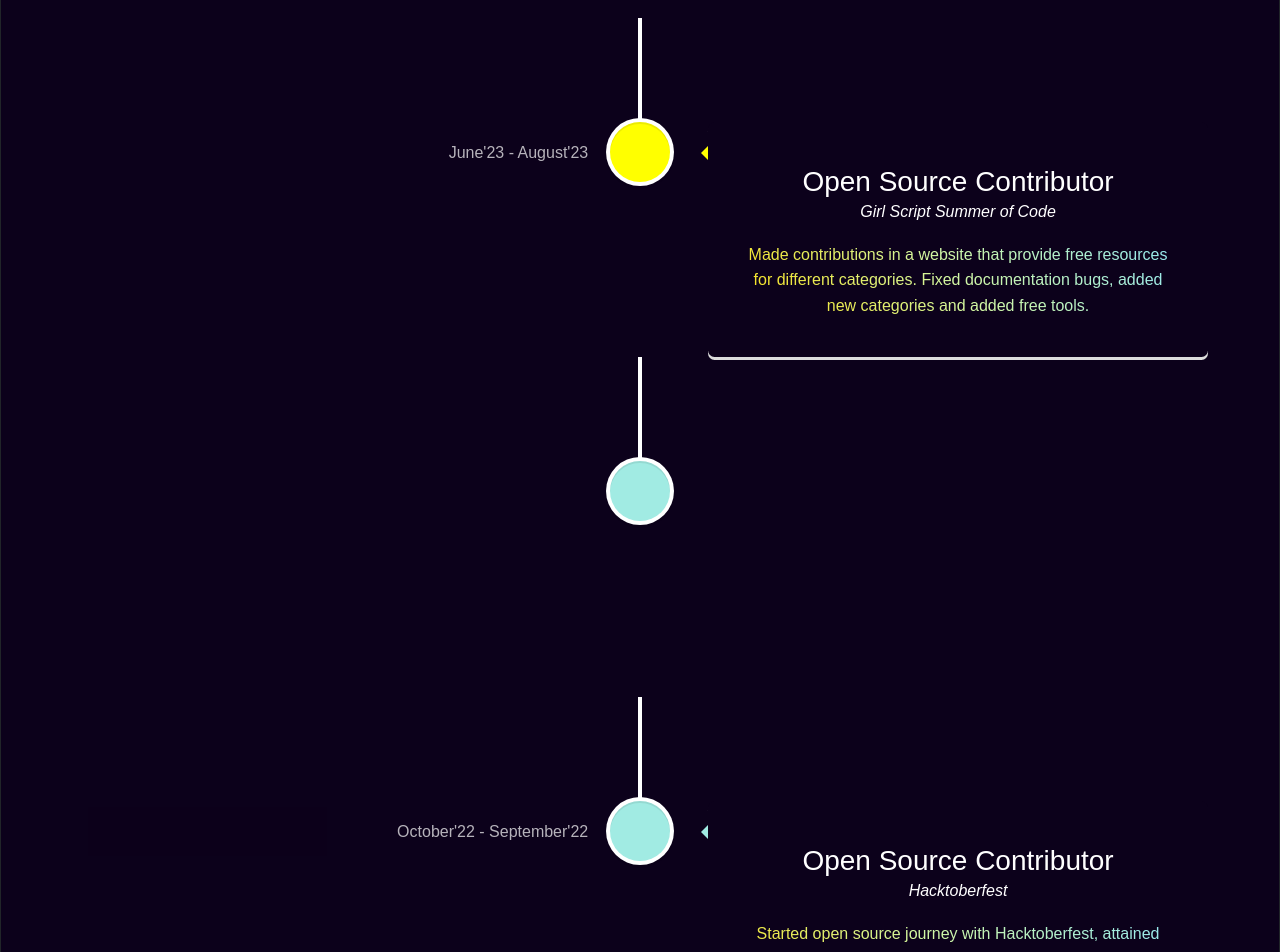
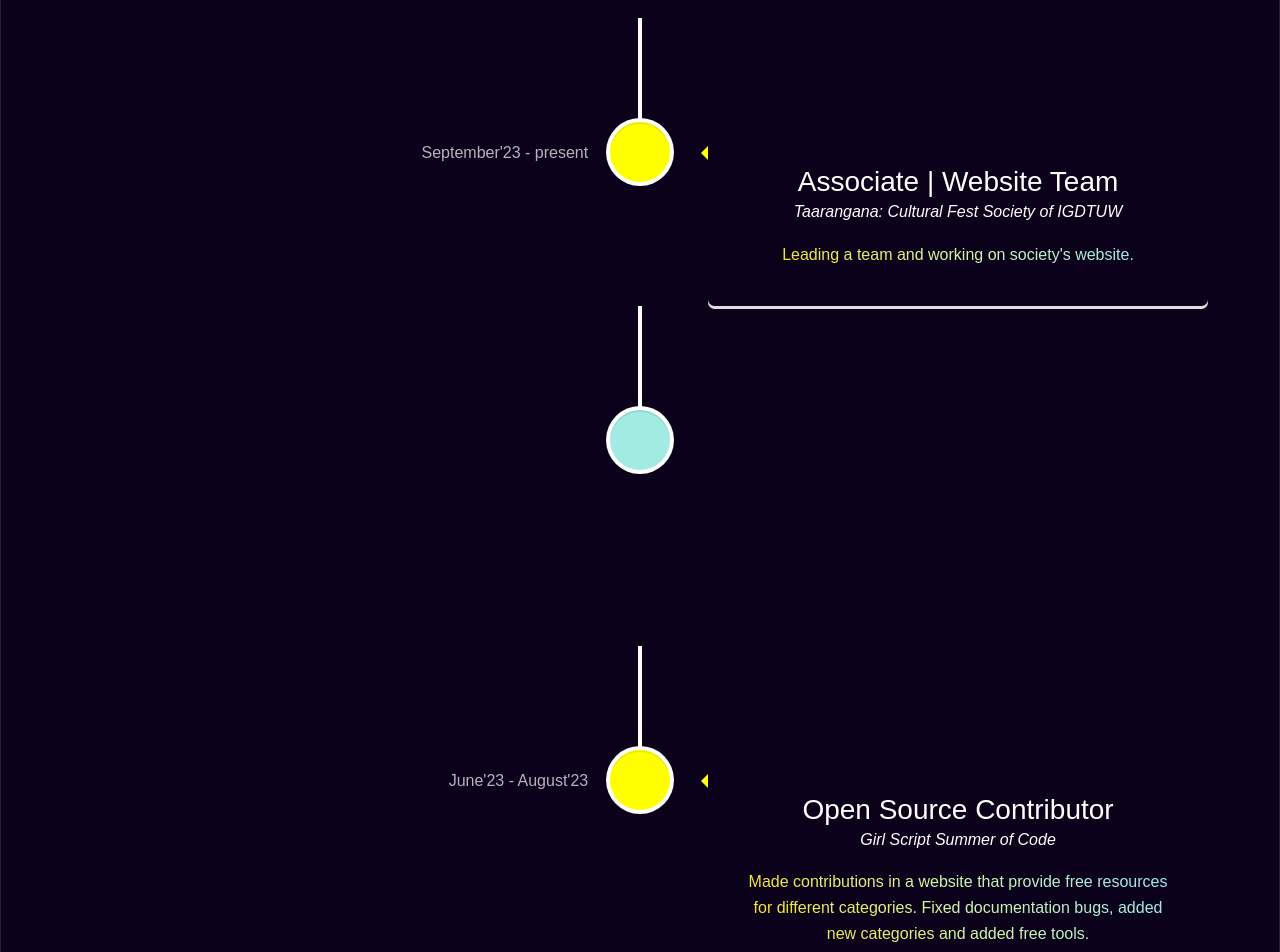
Before and after one commit to PurviSaini/purvi-saini, a React (Create React App) app: page / in a window 1280 px wide. Shown: the part 1960-2912 px from the top of the page. Built offline with nearby package versions, Linux system fonts and the light colour scheme.

Commit message:
added new experience

```diff
--- a/src/Components/Experience.js
+++ b/src/Components/Experience.js
@@ -10,8 +10,21 @@ function Experience(){
         <VerticalTimelineElement
           contentStyle={{ background: '#0C011B', color: 'white' }}
           contentArrowStyle={{ borderRight: '7px solid  #A1EBE3' }}
+          date="October'23 - present"
+          iconStyle={{ background: '#A1EBE3', color: 'white' }}
+        >
+          <h3 className="vertical-timeline-element-title p-1">Mentor | Web Development</h3>
+          <h4 className="vertical-timeline-element-subtitle fs-6 fst-italic pb-1 ">Lean In IGDTUW</h4>
+          <p>
+          Helping mentees learn the concepts of React and Firebase
+          </p>
+        </VerticalTimelineElement>
+
+        <VerticalTimelineElement
+          contentStyle={{ background: '#0C011B', color: 'white' }}
+          contentArrowStyle={{ borderRight: '7px solid  yellow' }}
           date="September'23 - present"
-          iconStyle={{ background: '#A1EBE3', color: 'white' }}
+          iconStyle={{ background: 'yellow', color: 'white' }}
         >
           <h3 className="vertical-timeline-element-title p-1">Associate | Website Team</h3>
           <h4 className="vertical-timeline-element-subtitle fs-6 fst-italic pb-1 ">Taarangana: Cultural Fest Society of IGDTUW</h4>
@@ -19,6 +32,22 @@ function Experience(){
           Leading a team and working on society's website.
           </p>
         </VerticalTimelineElement>
+
+        <VerticalTimelineElement
+          className="vertical-timeline-element--work"
+          contentStyle={{ background: '#0C011B', color: 'white' }}
+          contentArrowStyle={{ borderRight: '7px solid  #A1EBE3' }}
+          date="June'23 - August'23"
+          iconStyle={{ background: '#A1EBE3', color: 'white' }}
+        >
+          <h3 className="vertical-timeline-element-title p-1">Open Source Contributor</h3>
+          <h4 className="vertical-timeline-element-subtitle fs-6 fst-italic pb-1 ">Girl Script Summer of Code</h4>
+          <p>
+          Made contributions in a website that provide free resources for different categories.
+Fixed documentation bugs, added new categories and added free tools.
+          </p>
+        </VerticalTimelineElement>
+
         <VerticalTimelineElement
           className="vertical-timeline-element--work"
           contentStyle={{ background: '#0C011B', color: 'white' }}
@@ -49,9 +78,9 @@ the responsiveness of the website for different screen size using css media quer
         </VerticalTimelineElement>
         <VerticalTimelineElement
           contentStyle={{ background: '#0C011B', color: 'white' }}
-          contentArrowStyle={{ borderRight: '7px solid  #A1EBE3' }}
+          contentArrowStyle={{ borderRight: '7px solid  yellow' }}
           date="October'22 - September'22"
-          iconStyle={{ background: '#A1EBE3', color: 'white' }}
+          iconStyle={{ background: 'yellow', color: 'white' }}
         >
           <h3 className="vertical-timeline-element-title p-1">Open Source Contributor</h3>
           <h4 className="vertical-timeline-element-subtitle fs-6 fst-italic pb-1 ">Hacktoberfest</h4>
@@ -63,9 +92,9 @@ control and github. Contributed to DSA questions repository, created UI from scr
 
         <VerticalTimelineElement
           contentStyle={{ background: '#0C011B', color: 'white' }}
-          contentArrowStyle={{ borderRight: '7px solid  yellow' }}
+          contentArrowStyle={{ borderRight: '7px solid  #A1EBE3' }}
           date="October'21- October'22"
-          iconStyle={{ background: 'yellow', color: 'white' }}
+          iconStyle={{ background: '#A1EBE3', color: 'white' }}
         >
           <h3 className="vertical-timeline-element-title p-1">Coordinator | Creative Team</h3>
           <h4 className="vertical-timeline-element-subtitle fs-6 fst-italic pb-1 ">Odinateur: Computer Science Society of Hansraj College</h4>
```
